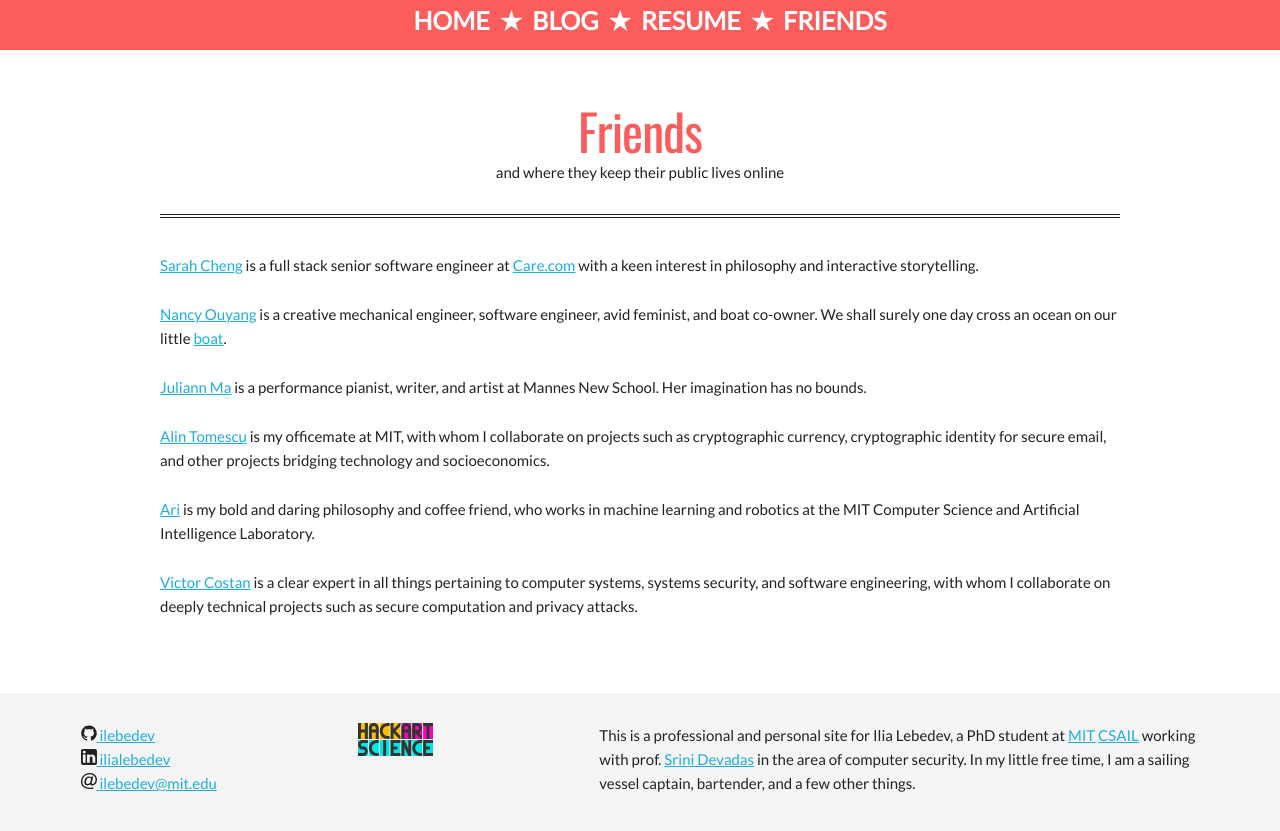
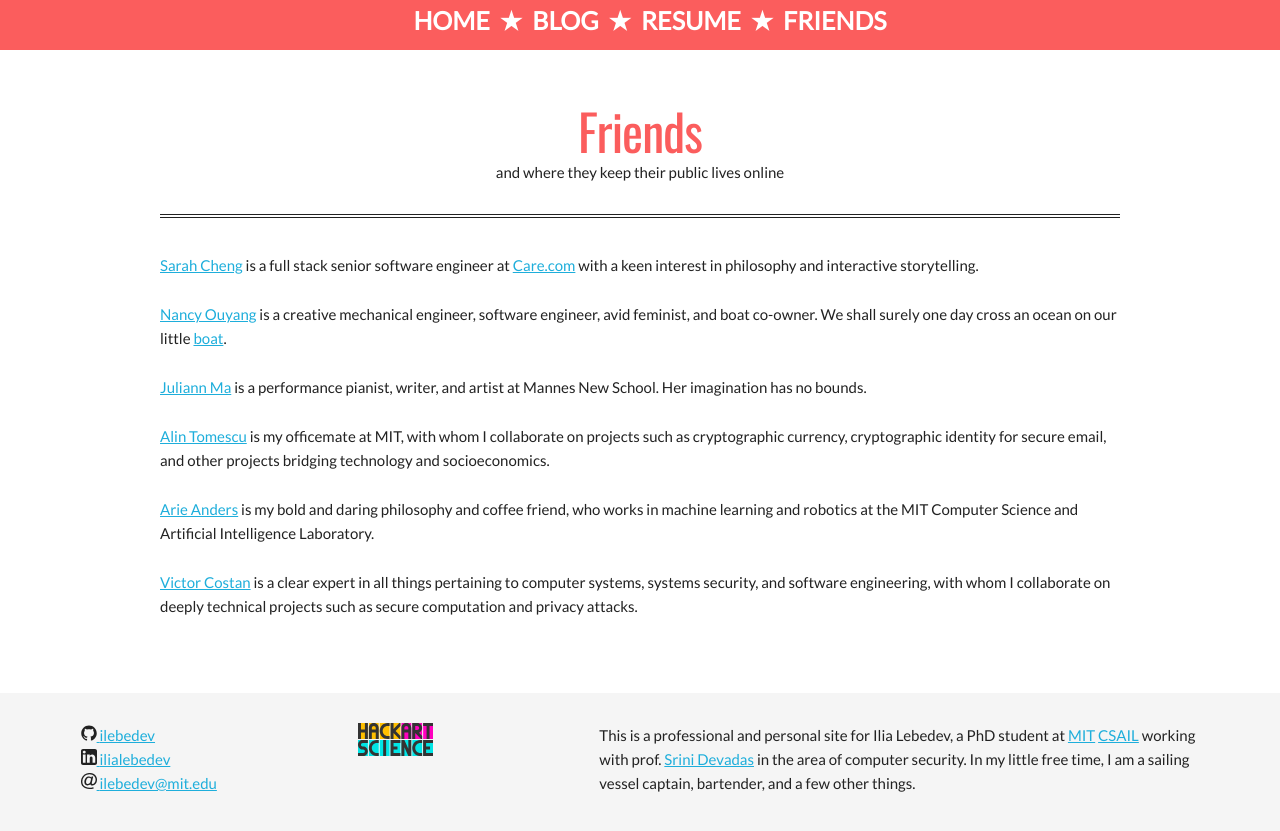
Before and after one commit to ilebedev/ilebedev.github.io, a Jekyll site: the page built from friends.md, in a window 1280 px wide. Shown: the top 831 px of the page. Built offline with Jekyll 4.4.1, drawn with Linux system fonts in a browser that asks for light colours.

Commit message:
Update friends.md

```diff
--- a/friends.md
+++ b/friends.md
@@ -13,6 +13,6 @@ permalink: /friends/
 
 [Alin Tomescu](http://alinush.org/) is my officemate at MIT, with whom I collaborate on projects such as cryptographic currency, cryptographic identity for secure email, and other projects bridging technology and socioeconomics.
 
-[Ari](http://people.csail.mit.edu/aanders/) is my bold and daring philosophy and coffee friend, who works in machine learning and robotics at the MIT Computer Science and Artificial Intelligence Laboratory.
+[Arie Anders](http://people.csail.mit.edu/aanders/) is my bold and daring philosophy and coffee friend, who works in machine learning and robotics at the MIT Computer Science and Artificial Intelligence Laboratory.
 
 [Victor Costan](http://www.costan.us/) is a clear expert in all things pertaining to computer systems, systems security, and software engineering, with whom I collaborate on deeply technical projects such as secure computation and privacy attacks.
```
